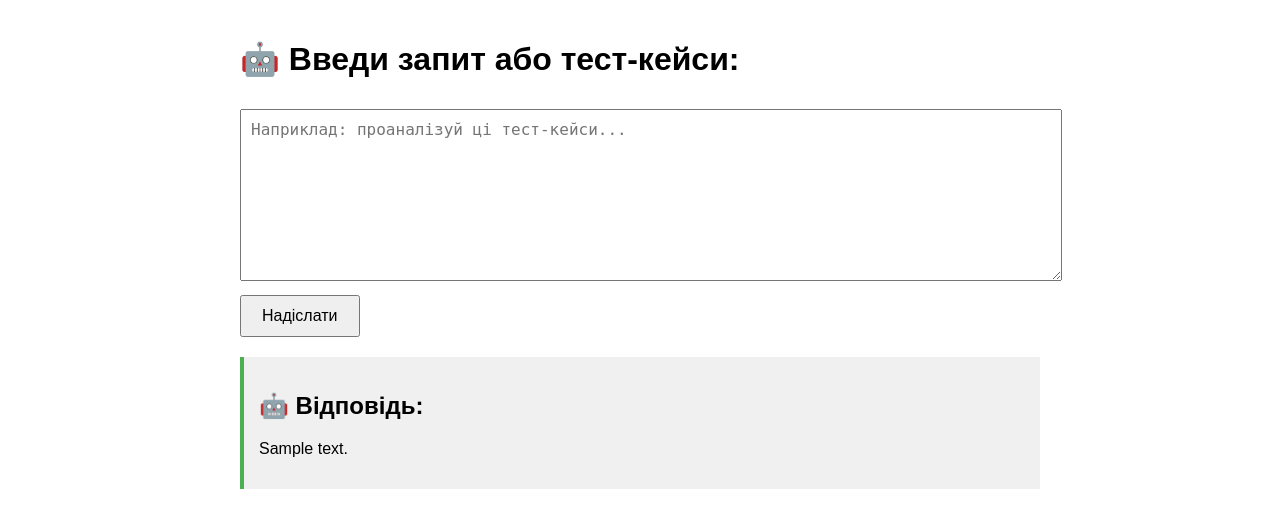
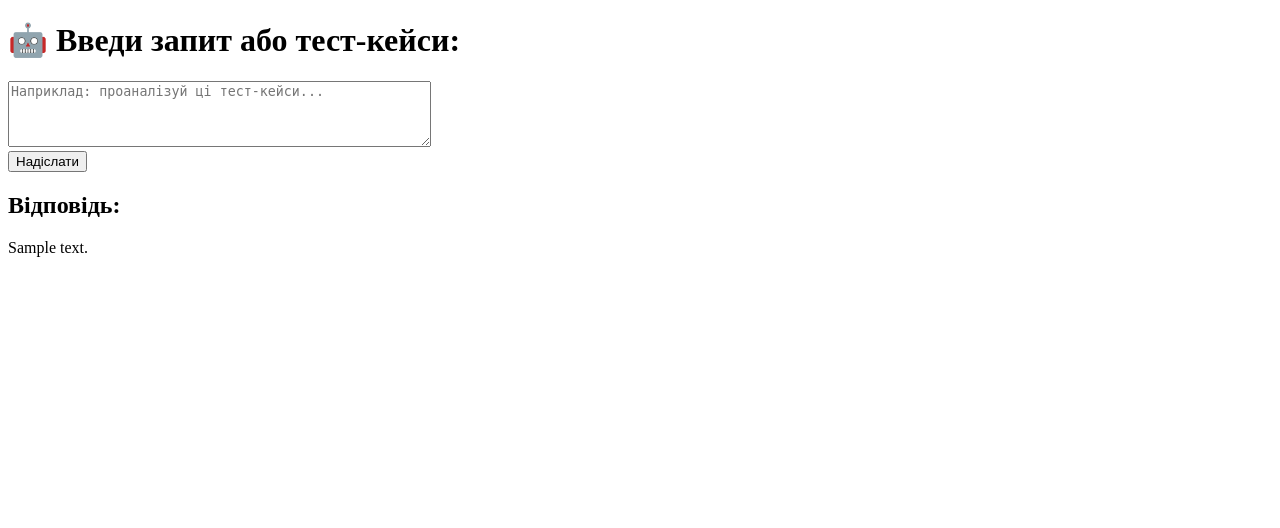
Before and after one commit to TravieCooper/AI-Testcase-Optimizer, a Flask app: template Templates/index.html in a window 1280 px wide. Shown: the top 528 px of the page. Run offline with Flask 3, Linux system fonts and the light colour scheme; the template is opened without the code that fills it: most values are stand-ins (such as "Sample title", 1, 10 or a date in 2020).

Commit message:
Update index.html

```diff
--- a/Templates/index.html
+++ b/Templates/index.html
@@ -2,45 +2,20 @@
 <html lang="uk">
 <head>
     <meta charset="UTF-8">
-    <title>AI Тест-Кейс Аналізатор</title>
-    <style>
-        body {
-            font-family: sans-serif;
-            margin: 40px auto;
-            max-width: 800px;
-        }
-        textarea {
-            width: 100%;
-            height: 150px;
-            margin-top: 10px;
-            padding: 10px;
-            font-size: 16px;
-        }
-        button {
-            padding: 10px 20px;
-            margin-top: 10px;
-            font-size: 16px;
-        }
-        .response {
-            background-color: #f0f0f0;
-            padding: 15px;
-            margin-top: 20px;
-            border-left: 4px solid #4caf50;
-        }
-    </style>
+    <meta name="viewport" content="width=device-width, initial-scale=1.0">
+    <title>AI Тестувальник</title>
 </head>
 <body>
     <h1>🤖 Введи запит або тест-кейси:</h1>
-    <form method="post">
-        <textarea name="user_input" placeholder="Наприклад: проаналізуй ці тест-кейси..."></textarea><br>
+
+    <form method="POST">
+        <textarea name="user_input" rows="4" cols="50" placeholder="Наприклад: проаналізуй ці тест-кейси..."></textarea><br>
         <button type="submit">Надіслати</button>
     </form>
 
     {% if answer %}
-    <div class="response">
-        <h2>🤖 Відповідь:</h2>
+        <h2>Відповідь:</h2>
         <p>{{ answer }}</p>
-    </div>
     {% endif %}
 </body>
 </html>
```
